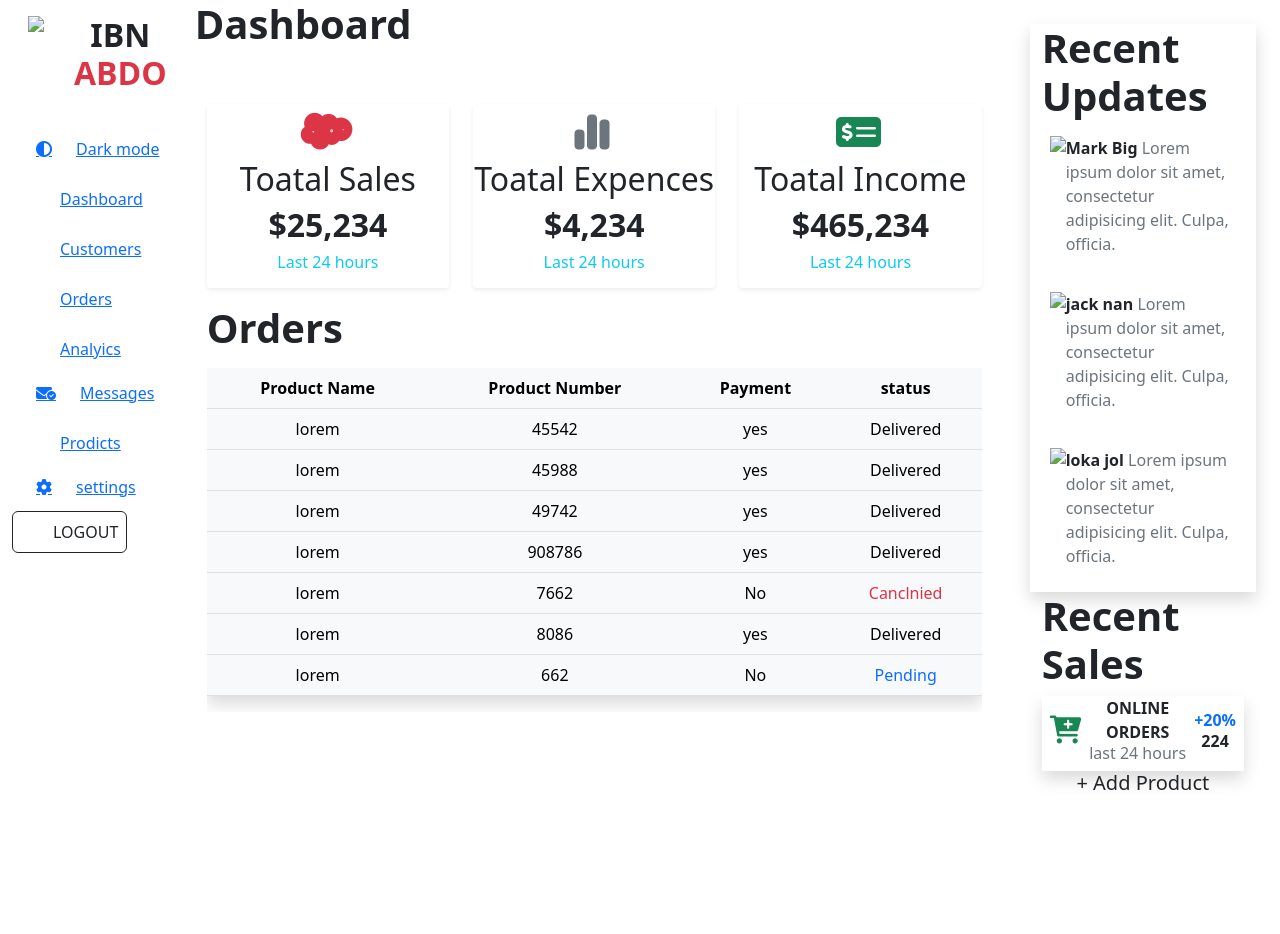
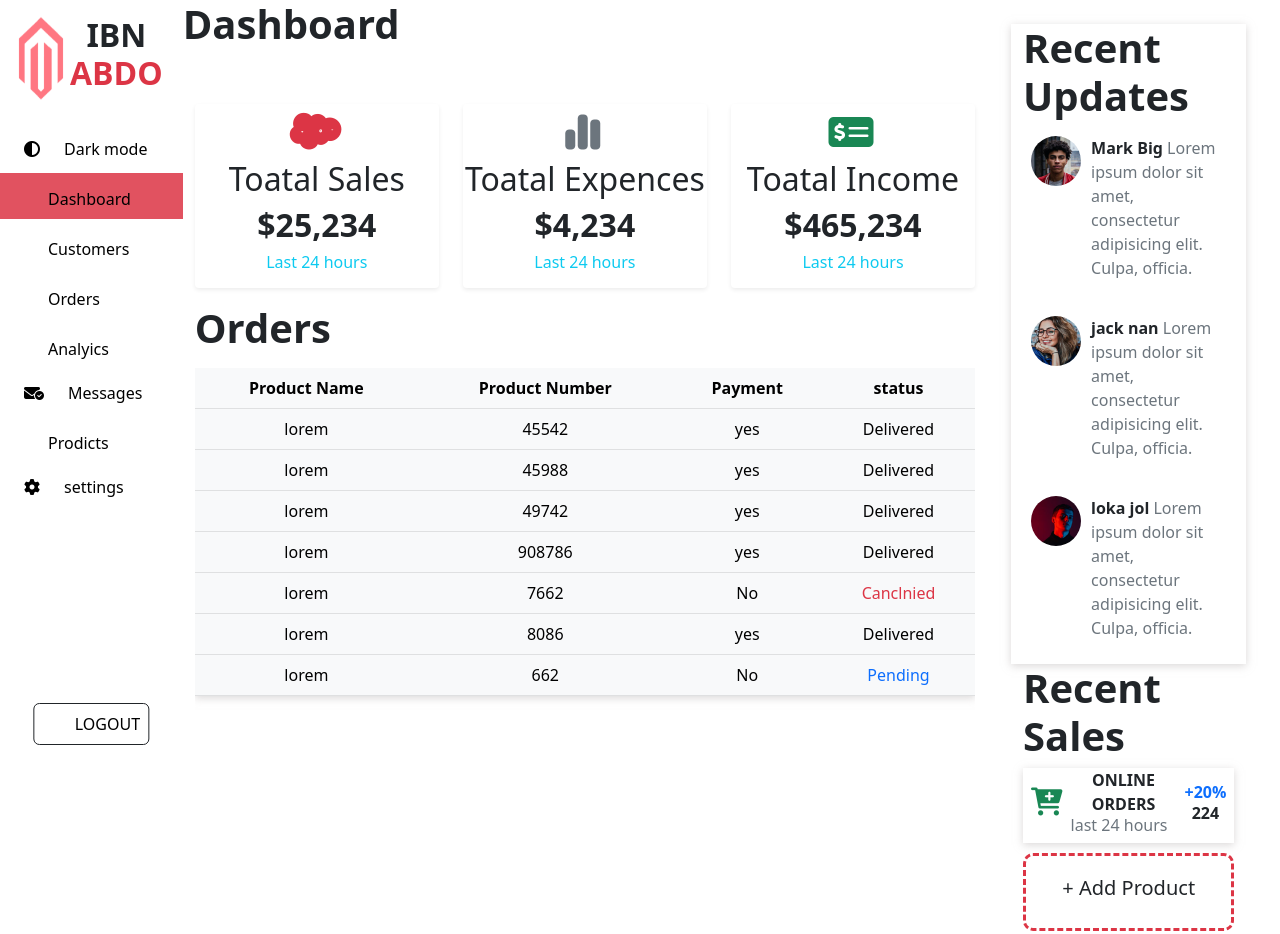
Before and after one commit to hg3537/bashboard, a plain HTML site: page index.html in a window 1280 px wide. Drawn offline with Linux system fonts and the light colour scheme; files that its build step writes are made by us from their sources.

Commit message:
Update index.html

```diff
--- a/index.html
+++ b/index.html
@@ -5,8 +5,8 @@
         <meta charset="UTF-8">
         <meta name="viewport" content="width=device-width, initial-scale=1.0">
         <title>Desing 13</title>
-        <link rel="stylesheet" href="Style/bootstrap.css">
-        <link rel="stylesheet" href="Style/desing 13.css">
+        <link rel="stylesheet" href="bootstrap.css">
+        <link rel="stylesheet" href="desing 13.css">
         <!-- <link href="https://css.gg/css" rel="stylesheet" /> -->
 
         <!-- UNPKG -->
@@ -25,7 +25,7 @@
             <div class="side d-none  d-lg-block  ">
                 <div class="h-100">
                     <div class=" logo h2 d-inline-flex p-3 position-relative ">
-                        <img src="images/logo.png" width="50px">
+                        <img src="logo.png" width="50px">
                         <h2 class="text-uppercase mx-1 fw-bolder align-items-center justify-content-center text-center">
                             ibn
                             <span class="text-danger">abdo</span>
@@ -164,7 +164,7 @@
                         <div class="container shadow">
                             <h1 class="h1 fw-bolder">Recent Updates</h1>
                             <div class="d-inline-flex  p-2">
-                                <img src="images/profile-1.jpg" class="pro-img">
+                                <img src="profile-1.jpg" class="pro-img">
                                 <p>
                                     <strong>Mark Big</strong>
                                     <span class="text-muted">Lorem ipsum dolor sit amet, consectetur adipisicing elit.
@@ -173,7 +173,7 @@
                                 </p>
                             </div>
                             <div class="d-inline-flex mt-1 p-2">
-                                <img src="images/profile-3.jpg" class="pro-img">
+                                <img src="profile-3.jpg" class="pro-img">
                                 <p>
                                     <strong>jack nan</strong>
                                     <span class="text-muted">Lorem ipsum dolor sit amet, consectetur adipisicing elit.
@@ -182,7 +182,7 @@
                                 </p>
                             </div>
                             <div class="d-inline-flex  mt-1 p-2">
-                                <img src="images/profile-2.jpg" class="pro-img">
+                                <img src="profile-2.jpg" class="pro-img">
                                 <p>
                                     <strong>loka jol</strong>
                                     <span class="text-muted">Lorem ipsum dolor sit amet, consectetur adipisicing elit.
```
